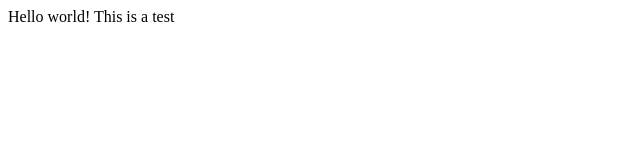
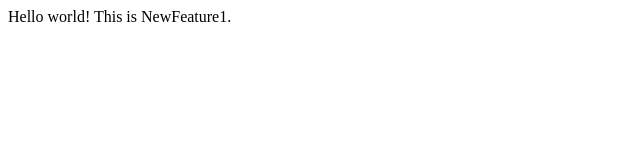
Before and after one commit to jamesconnollylyit/MyWebsite, a plain HTML site: page Website/index.htm in a window 1280 px wide. Shown: the full height of the page, 0-640 px from the left. Drawn offline with Linux system fonts and the light colour scheme.

Commit message:
New Feature  1 change

```diff
--- a/Website/index.htm
+++ b/Website/index.htm
@@ -5,6 +5,7 @@
 	<meta charset="utf-8" />
 </head>
 <body>
-    Hello world! This is a test
+Hello world!
+    This is NewFeature1.
 </body>
 </html>
```
